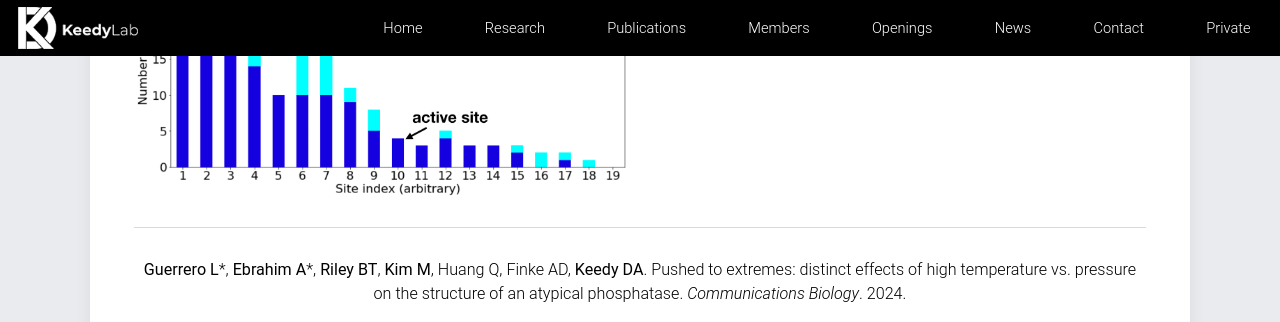
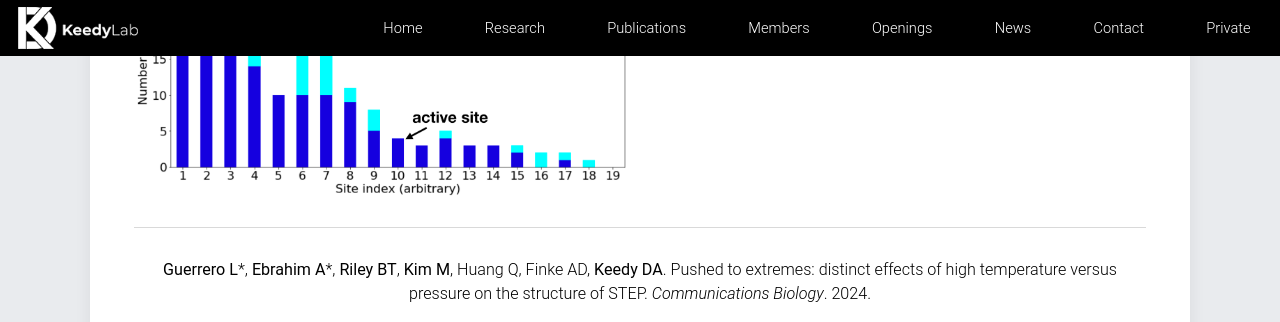
Before and after one commit to keedylab/keedylab.github.io, a Jekyll site: the page built from publications/index.html, in a window 1280 px wide and 900 px high, scrolled down 670 px, cut to the strip 0-322 px from the top of the window. Built offline with Jekyll 4.4.1, drawn with Linux system fonts in a browser that asks for light colours.

Commit message:
Actually added CommsBio PDF; updated paper title

```diff
--- a/_data/publications.yml
+++ b/_data/publications.yml
@@ -11,7 +11,7 @@
     - name: cluster4x - Vagabond
       url: https://vagabond.hginn.co.uk/index.php?page=cluster4x
 
-- citation: '**Guerrero L**\*, **Ebrahim A**\*, **Riley BT**, **Kim M**, Huang Q, Finke AD, **Keedy DA**. Pushed to extremes: distinct effects of high temperature vs. pressure on the structure of an atypical phosphatase. *Communications Biology*. 2024.'
+- citation: '**Guerrero L**\*, **Ebrahim A**\*, **Riley BT**, **Kim M**, Huang Q, Finke AD, **Keedy DA**. Pushed to extremes: distinct effects of high temperature versus pressure on the structure of STEP. *Communications Biology*. 2024.'
   date: 202305
   image: '/images/pub/guerrero-ebrahim_2023.png'
   pmid:
```
Also changed, not shown: 1 other file.
